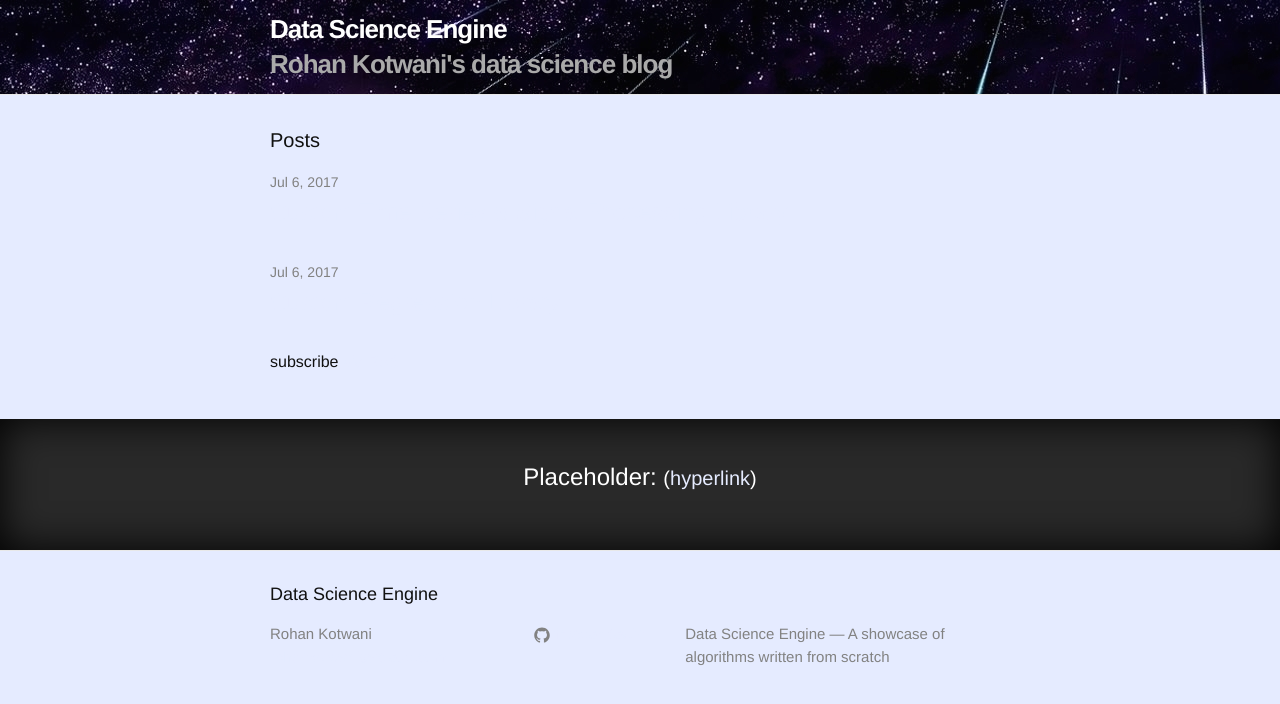
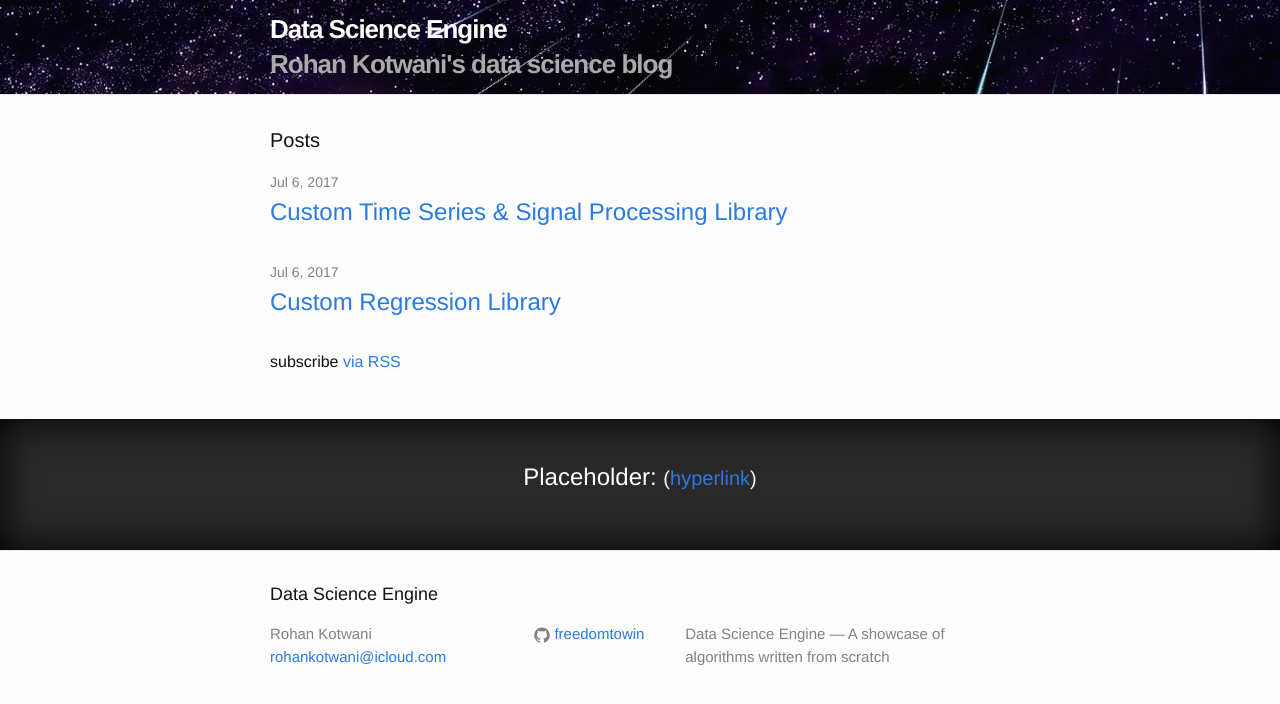
Before and after one commit to CocoApplications/CocoApplications, a Jekyll site: the page built from index.html, in a window 1280 px wide. Shown: the top 704 px of the page. Built offline with Jekyll 4.4.1, drawn with Linux system fonts in a browser that asks for light colours.

Commit message:
prototyping

````diff
--- a/_posts/2017-07-06-Custom-Regression-Library.markdown
+++ b/_posts/2017-07-06-Custom-Regression-Library.markdown
@@ -17,11 +17,11 @@ tags:
 This library is mostly as a reference to regression alogrithms that will eventually be used in bigger projects. For this reason, the descriptions and plots are kept to a minimum.
 
 
-```python
+~~~ python
 import importlib
 import Regression
 importlib.reload(Regression)
-```
+~~~
 
 
 ```python
--- a/css/main.scss
+++ b/css/main.scss
@@ -14,8 +14,8 @@ $base-line-height: 1.5;
 $spacing-unit:     30px;
 
 $text-color:       #111;
-$background-color: #e5ebff;
-$brand-color:      #e5ebff;
+$background-color: #fdfdfd;
+$brand-color:      #2a7ae2;
 
 $grey-color:       #828282;
 $grey-color-light: lighten($grey-color, 40%);
````
